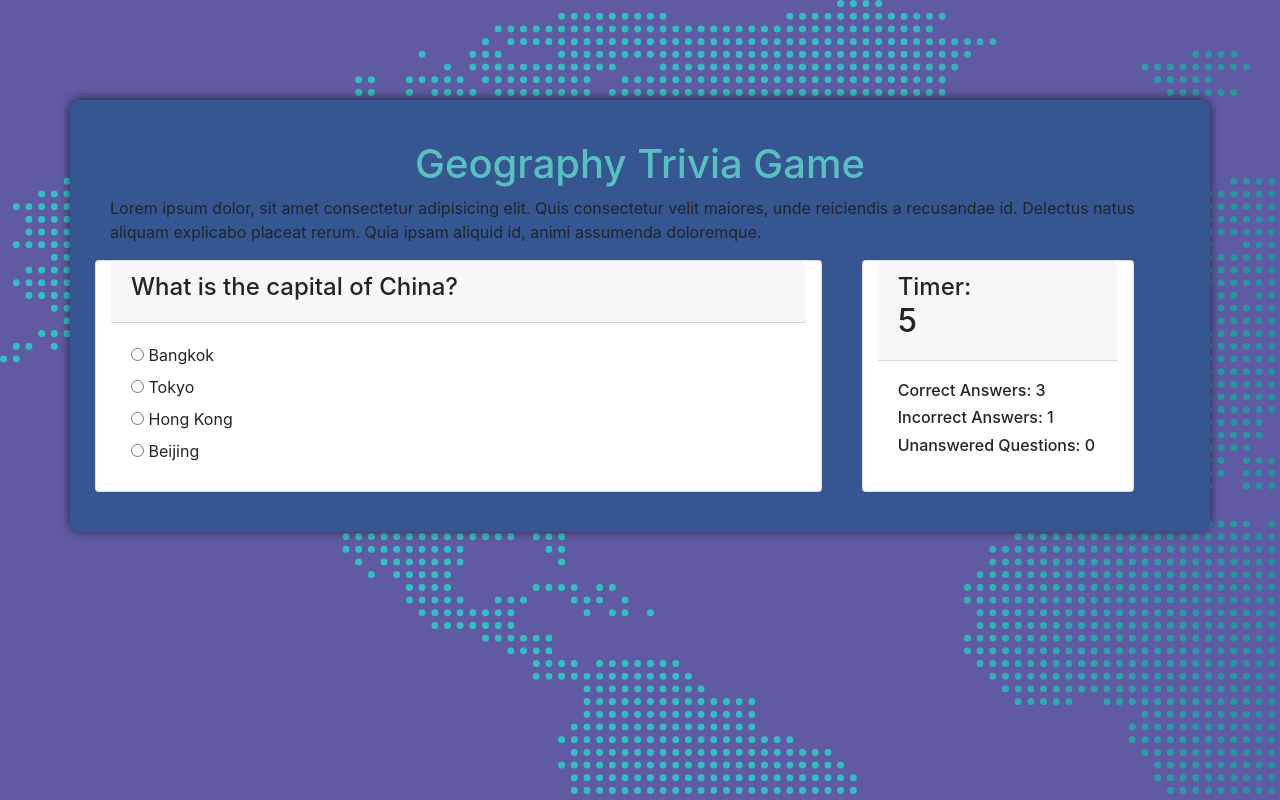
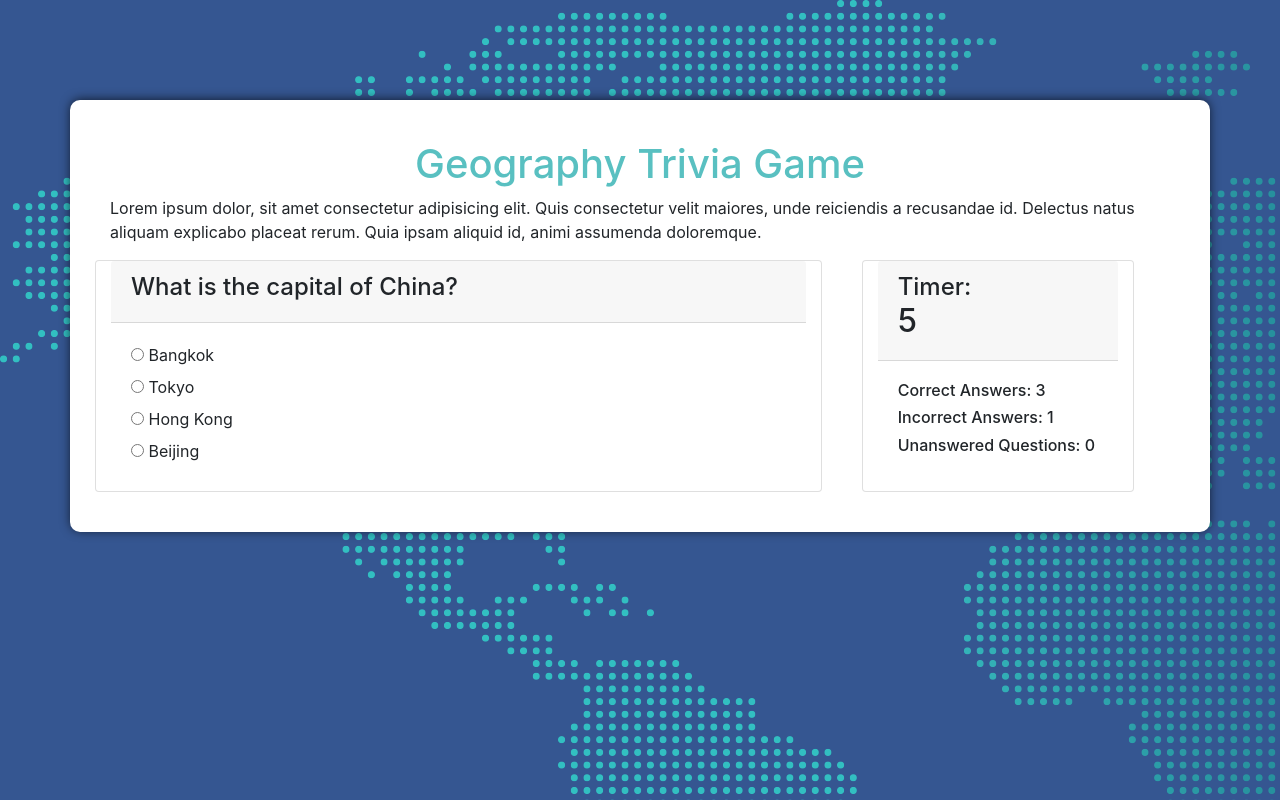
Before and after one commit to whereispolaris/trivia-game, a plain HTML site: page index.html in a window 1280 px wide. Drawn offline with nearby package versions, Linux system fonts and the light colour scheme.

Commit message:
Updated container and body background colors.

```diff
--- a/assets/css/style.css
+++ b/assets/css/style.css
@@ -9,12 +9,12 @@
 }
 
 body {
-    background: #5F5AA2;
+    background: #355691;
     background-image: url("../img/Abstract-World-Map-Transparent-Background.png");
 }
 
 .container {
-    background: #355691;
+    background: white;
     padding: 40px;
     margin: 100px auto;
     border-radius: 10px;
```
